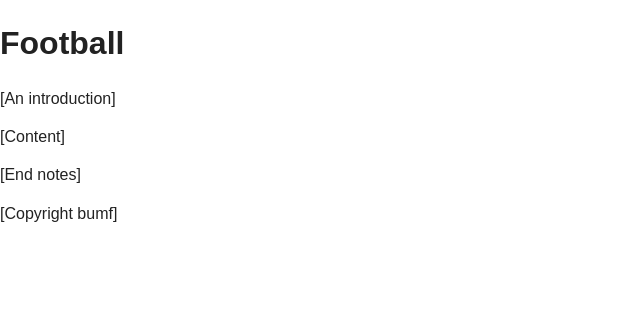
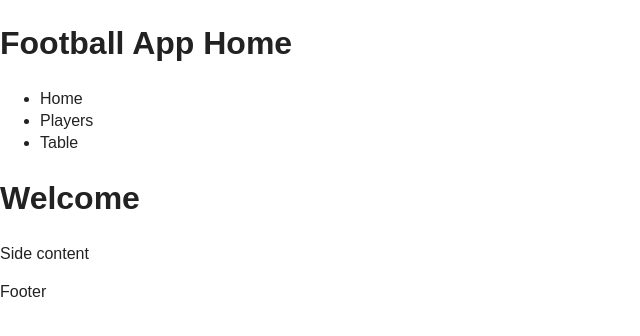
Before and after one commit to RazaButt/footballApp, a plain HTML site: page index.html in a window 1280 px wide. Shown: the whole page, without its empty margins (0-640 px from the left). Drawn offline with nearby package versions, Linux system fonts and the light colour scheme.

Commit message:
index updated

```diff
--- a/index.html
+++ b/index.html
@@ -20,20 +20,25 @@
             <![endif]-->
 
             <!-- Add your site or application content here -->
-            <article>
-                <header>
-                    <h1>Football</h1>
-                    <p>[An introduction]</p>
-                </header>
-                <section id="main_content">
-                    <p>[Content]</p>
-                </section>
-                <footer>
-                    <p>[End notes]</p>
-                </footer>
-            </article>
-            <footer>
-                <p>[Copyright bumf]</p>
+
+            <header class="header">
+                <h1 class="header__logo">Football App Home</h1>
+                <nav class="main-menu-wrap">
+                    <ul class="main-menu">
+                       <li class="main-menu__item">Home</li>
+                       <li class="main-menu__item">Players</li>
+                       <li class="main-menu__item">Table</li>
+                    </ul>
+                </nav>
+            </header>
+            <section class="main-content">
+                <h1 class="main-content__heading">Welcome</h1>
+            </section>
+            <aside class="extra-info">
+                <p>Side content</p>
+            </aside>
+            <footer class="footer">
+                <p class"footer__copyright">Footer</p>
             </footer>
 
 
```
